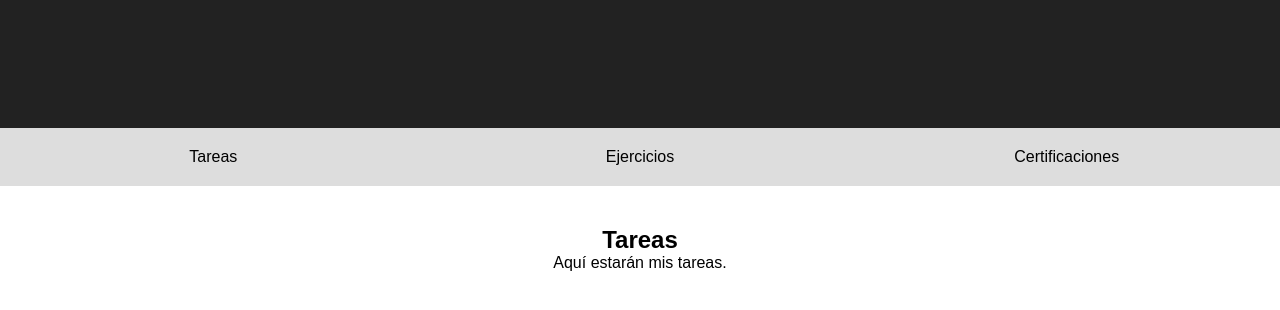
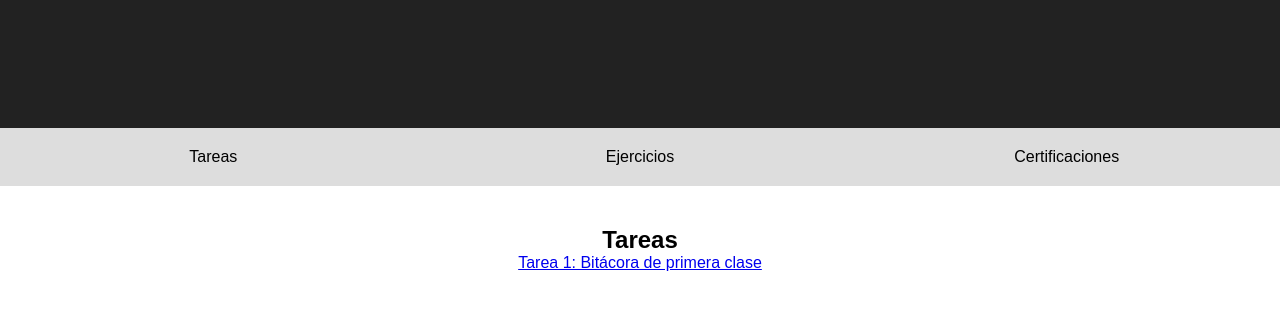
Before and after one commit to yoshibeni64/aws_xideral, a plain HTML site: page index.html in a window 1280 px wide. Both pictures are taken after a click on the element "Tareas". Shown: the part 172-482 px from the top of the page. Drawn offline with Linux system fonts and the light colour scheme.

Commit message:
Update index.html
Se añadió la Tarea 1: Bitácora de la primera clase

```diff
--- a/index.html
+++ b/index.html
@@ -79,7 +79,7 @@
 
     <div class="section tareas">
         <h2>Tareas</h2>
-        <p>Aquí estarán mis tareas.</p>
+        <a href="https://github.com/yoshibeni64/aws_xideral/blob/11f62ff86c2f9155d2fb4721f40291d291a09963/README.md"> Tarea 1: Bitácora de primera clase</a>
     </div>
 
     <div class="section ejercicios">
```
